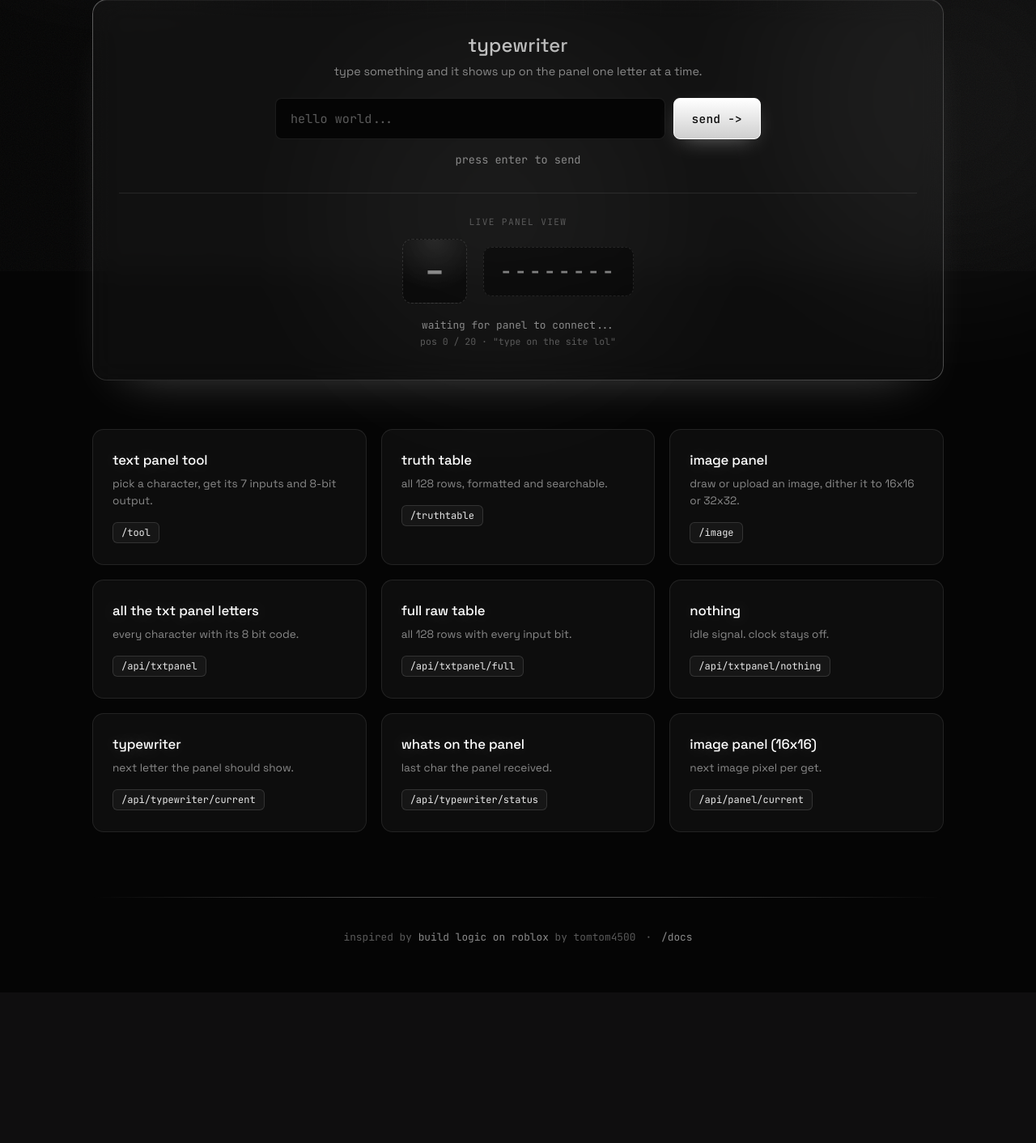
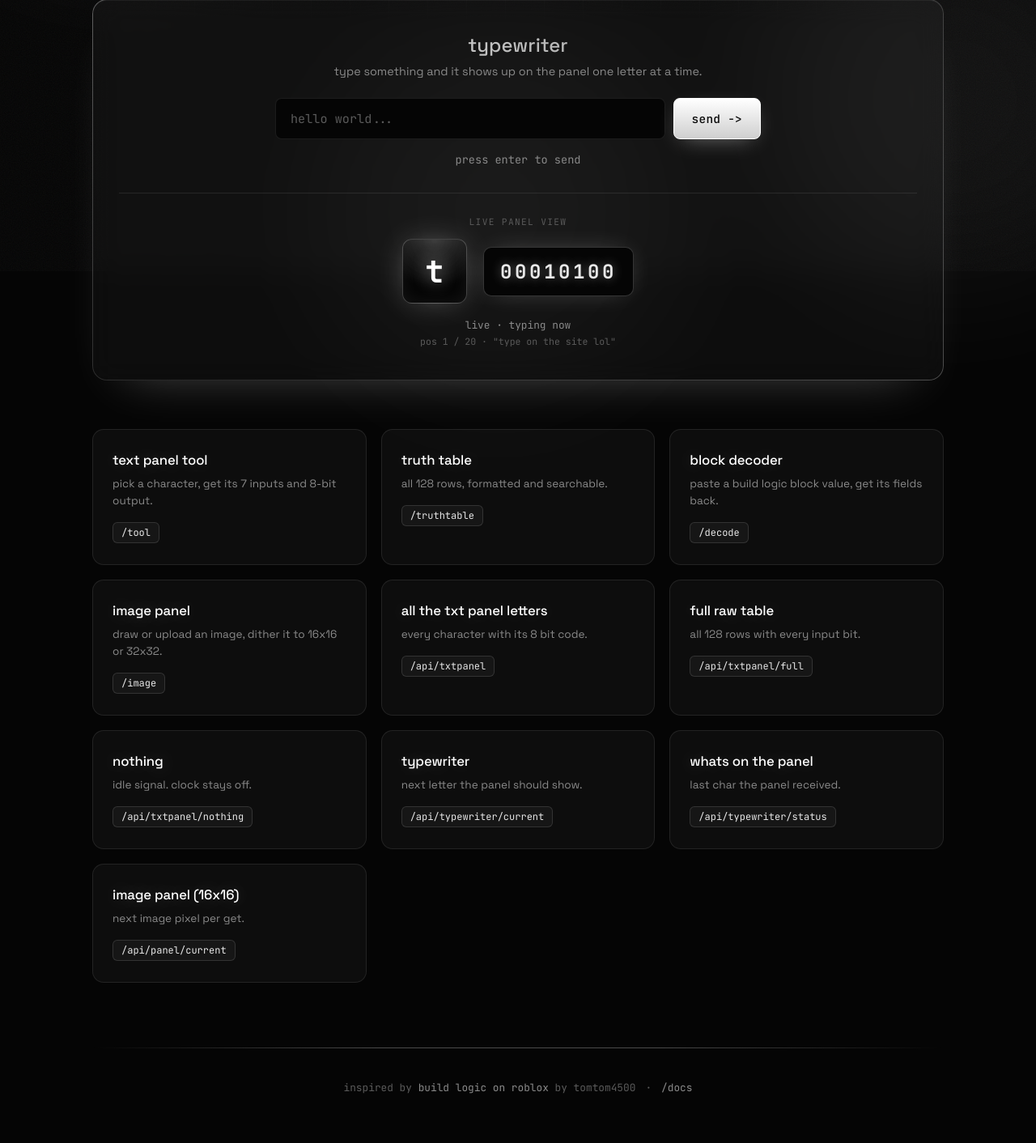
Before and after one commit to geometryRunC/eeky808, a FastAPI app: page / in a window 1280 px wide. Shown: the part 465-1877 px from the top of the page at 81% size. Before the commit the page ends 1630 px from the top, so only its background shows below. Run offline with FastAPI, Linux system fonts and the light colour scheme.

Commit message:
Add block decoder card to index.html

```diff
--- a/templates/index.html
+++ b/templates/index.html
@@ -57,6 +57,11 @@
                 <p class="card-desc">all 128 rows, formatted and searchable.</p>
                 <span class="card-path">/truthtable</span>
             </a>
+            <a class="card" href="/decode">
+                <h2 class="card-title">block decoder</h2>
+                <p class="card-desc">paste a build logic block value, get its fields back.</p>
+                <span class="card-path">/decode</span>
+            </a>
             <a class="card" href="/image">
                 <h2 class="card-title">image panel</h2>
                 <p class="card-desc">draw or upload an image, dither it to 16x16 or 32x32.</p>
```
